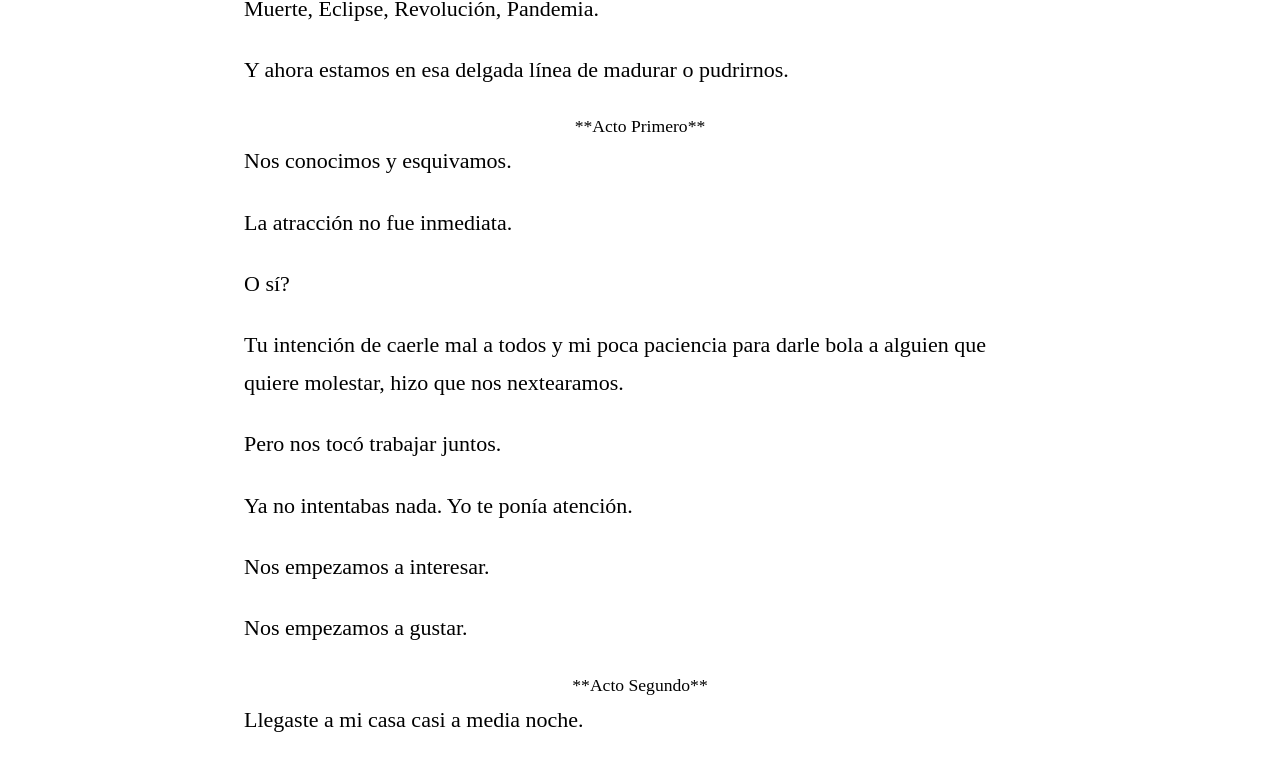
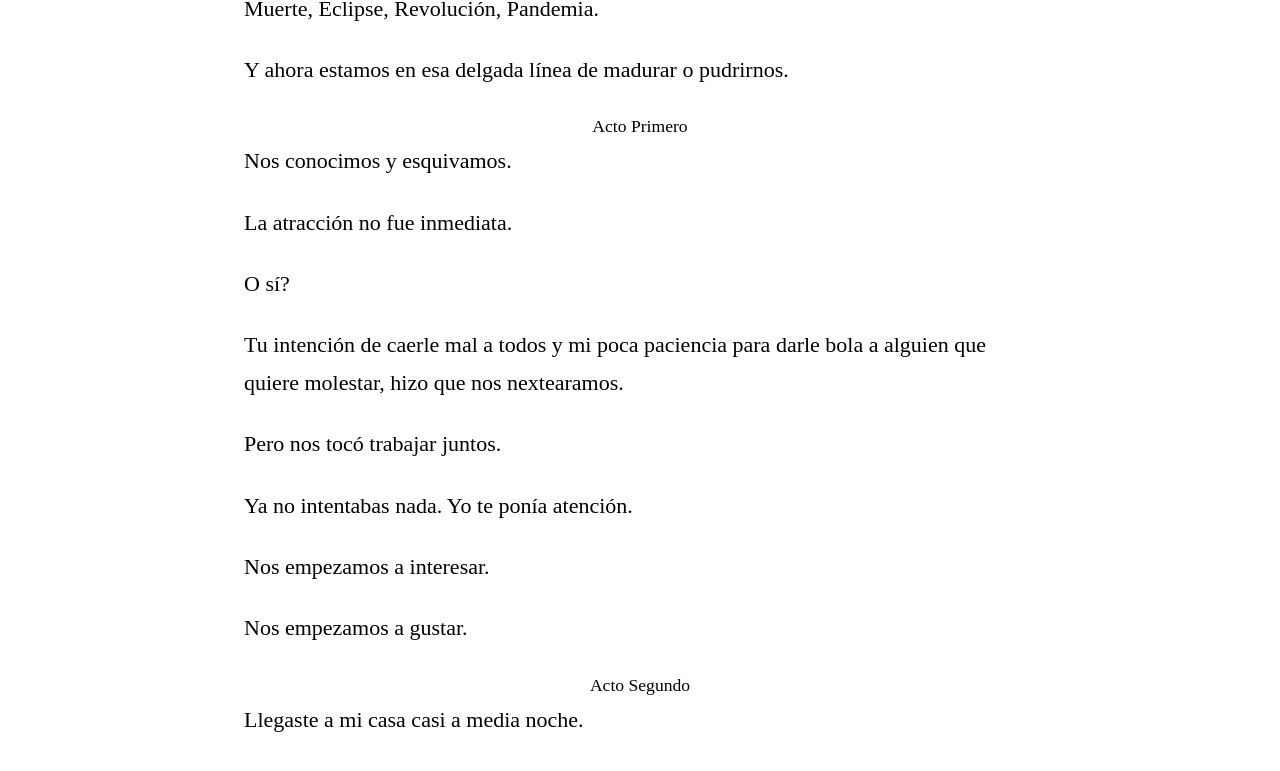
Before and after one commit to Robok3000/Texter2, a Jekyll site: the page built from _posts/2021-02-09-desamor-en-tiempos-confinados.md, in a window 1280 px wide and 1400 px high, scrolled down 729 px. Shown: the part 144-915 px from the top of the window. Built offline with Jekyll 4.4.1, drawn with Linux system fonts in a browser that asks for light colours; some web fonts are replaced.

```diff
--- a/_posts/2021-02-09-desamor-en-tiempos-confinados.md
+++ b/_posts/2021-02-09-desamor-en-tiempos-confinados.md
@@ -28,7 +28,7 @@ Muerte, Eclipse, Revolución, Pandemia.
 Y ahora estamos en esa delgada línea de madurar o pudrirnos.
 
 
-<center>**Acto Primero**</center>
+<center>Acto Primero</center>
 
 Nos conocimos y esquivamos.
 
@@ -47,7 +47,7 @@ Nos empezamos a interesar.
 Nos empezamos a gustar.
 
 
-<center>**Acto Segundo**</center>
+<center>Acto Segundo</center>
 
 
 Llegaste a mi casa casi a media noche.
```
